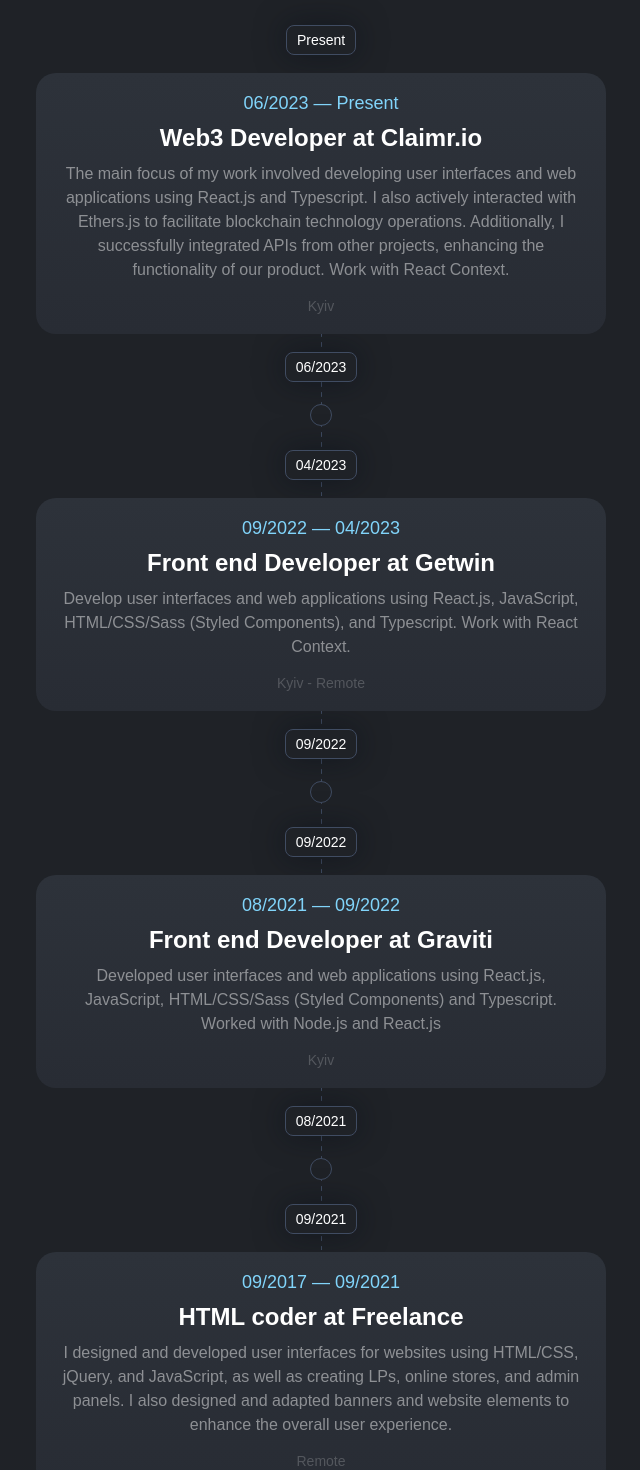
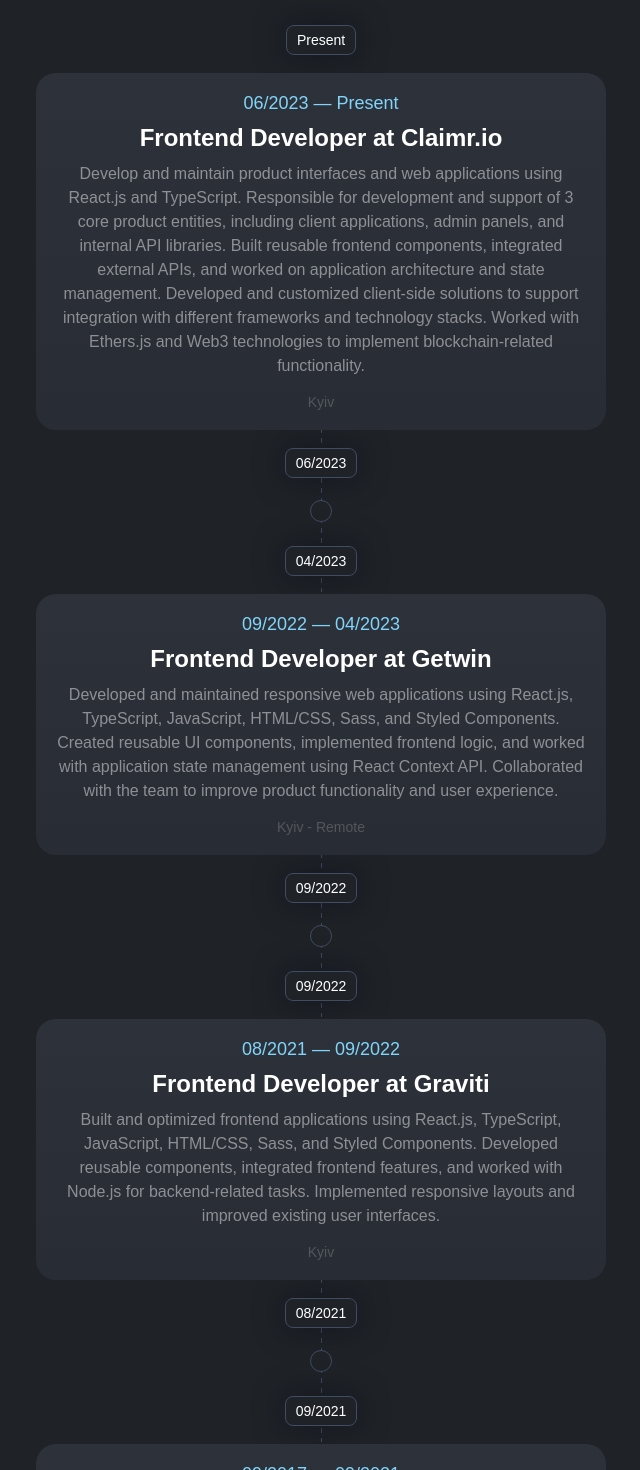
Before and after one commit to 1NikitaNikita1/wesite, a React (Create React App) app: page / in a window 1280 px wide. Shown: the part 2660-4130 px from the top of the page, without its empty margins (319-959 px from the left). Built offline with nearby package versions, Linux system fonts and the light colour scheme; a web font is replaced by a local one.

Commit message:
Update job titles and descriptions in experience section

```diff
--- a/src/components/experience/index.tsx
+++ b/src/components/experience/index.tsx
@@ -7,35 +7,45 @@
     {
         start: '06/2023',
         end: 'Present',
-        title: 'Web3 Developer at Claimr.io',
+        title: 'Frontend Developer at Claimr.io',
         description:
-            'The main focus of my work involved developing user interfaces and web applications using React.js and Typescript. I also actively interacted with Ethers.js to facilitate blockchain technology operations. Additionally, I successfully integrated APIs from other projects, enhancing the functionality of our product.\n\nWork with React Context.',
+            'Develop and maintain product interfaces and web applications using React.js and TypeScript.\n\n' +
+            'Responsible for development and support of 3 core product entities, including client applications, admin panels, and internal API libraries.\n\n' +
+            'Built reusable frontend components, integrated external APIs, and worked on application architecture and state management.\n\n' +
+            'Developed and customized client-side solutions to support integration with different frameworks and technology stacks.\n\n' +
+            'Worked with Ethers.js and Web3 technologies to implement blockchain-related functionality.',
         location: 'Kyiv',
     },
     {
     start: '09/2022',
     end: '04/2023',
-        title: 'Front end Developer at Getwin',
+    title: 'Frontend Developer at Getwin',
     description:
-            'Develop user interfaces and web applications using React.js, JavaScript, HTML/CSS/Sass (Styled Components), and Typescript. \n\nWork with React Context.',
+        'Developed and maintained responsive web applications using React.js, TypeScript, JavaScript, HTML/CSS, Sass, and Styled Components.\n\n' +
+        'Created reusable UI components, implemented frontend logic, and worked with application state management using React Context API.\n\n' +
+        'Collaborated with the team to improve product functionality and user experience.',
     location: 'Kyiv - Remote',
 },
 {
     start: '08/2021',
     end: '09/2022',
-        title: 'Front end Developer at Graviti',
+    title: 'Frontend Developer at Graviti',
     description:
-            'Developed user interfaces and web applications using React.js, JavaScript, HTML/CSS/Sass\n\n(Styled Components) and Typescript. Worked with Node.js and React.js',
+        'Built and optimized frontend applications using React.js, TypeScript, JavaScript, HTML/CSS, Sass, and Styled Components.\n\n' +
+        'Developed reusable components, integrated frontend features, and worked with Node.js for backend-related tasks.\n\n' +
+        'Implemented responsive layouts and improved existing user interfaces.',
     location: 'Kyiv',
 },
 {
     start: '09/2017',
     end: '09/2021',
-        title: 'HTML coder at Freelance',
+    title: 'Frontend Developer / Freelancer',
     description:
-            'I designed and developed user interfaces for websites using HTML/CSS, jQuery, and JavaScript, as well as creating LPs, online stores, and admin panels. I also designed and adapted banners and website elements to enhance the overall user experience.',
+        'Developed websites, landing pages, online stores, and admin panels using HTML, CSS, JavaScript, and jQuery.\n\n' +
+        'Converted designs into responsive web layouts and adapted interfaces for different devices.\n\n' +
+        'Created and optimized website assets, banners, and UI elements to improve visual consistency and user experience.',
     location: 'Remote',
-    },
+}
 ];
 
 export const Experience: FC = () => {
```
Lines whose indentation alone changed are shown as unchanged.
